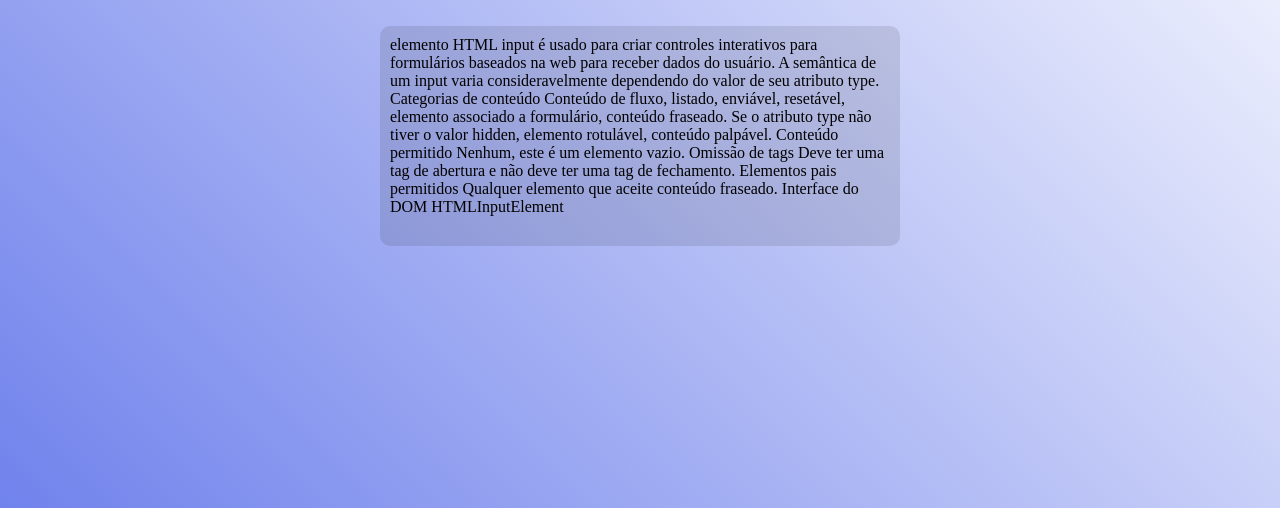
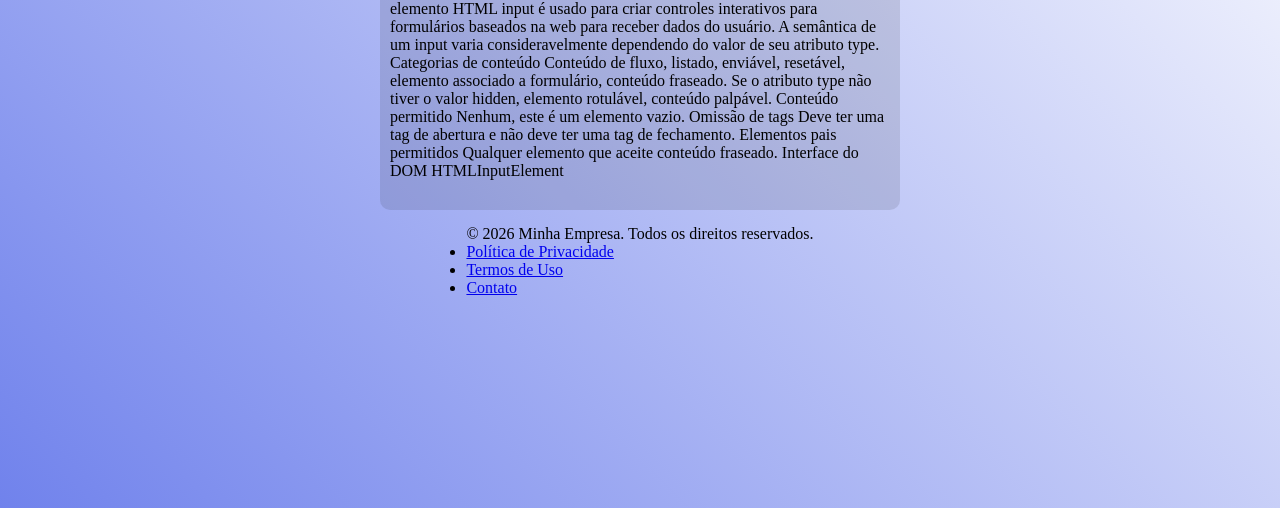
Before and after one commit to softsbuild/Curso-desenvolvimento, a plain HTML site: page index.html in a window 1280 px wide. Shown: the part 292-800 px from the top of the page. Drawn offline with Linux system fonts and the light colour scheme.

Commit message:
Criação do Footer e Header

```diff
--- a/index.html
+++ b/index.html
@@ -9,15 +9,20 @@
 </head>
 
 <body>
+
+    <header>
         <h1>
             <<< Primeiros Passos>>>
         </h1>
+    </header>
+
 
     <br>
 
 
     <div class="container">
-        <p> elemento HTML input é usado para criar controles interativos para formulários baseados na web para receber dados
+        <p> elemento HTML input é usado para criar controles interativos para formulários baseados na web para receber
+            dados
             do usuário. A semântica de um input varia consideravelmente dependendo do valor de seu atributo type.
 
             Categorias de conteúdo Conteúdo de fluxo, listado, enviável, resetável, elemento associado a formulário,
@@ -28,6 +33,18 @@
             Interface do DOM HTMLInputElement</p>
     </div>
 
+    <footer class="site-footer">
+        <div class="footer-content">
+            <p>&copy; 2026 Minha Empresa. Todos os direitos reservados.</p>
+
+            <ul class="footer-links">
+                <li><a href="#">Política de Privacidade</a></li>
+                <li><a href="#">Termos de Uso</a></li>
+                <li><a href="#">Contato</a></li>
+            </ul>
+        </div>
+    </footer>
+
 </body>
 
 </html>
```
Lines whose indentation alone changed are shown as unchanged.
